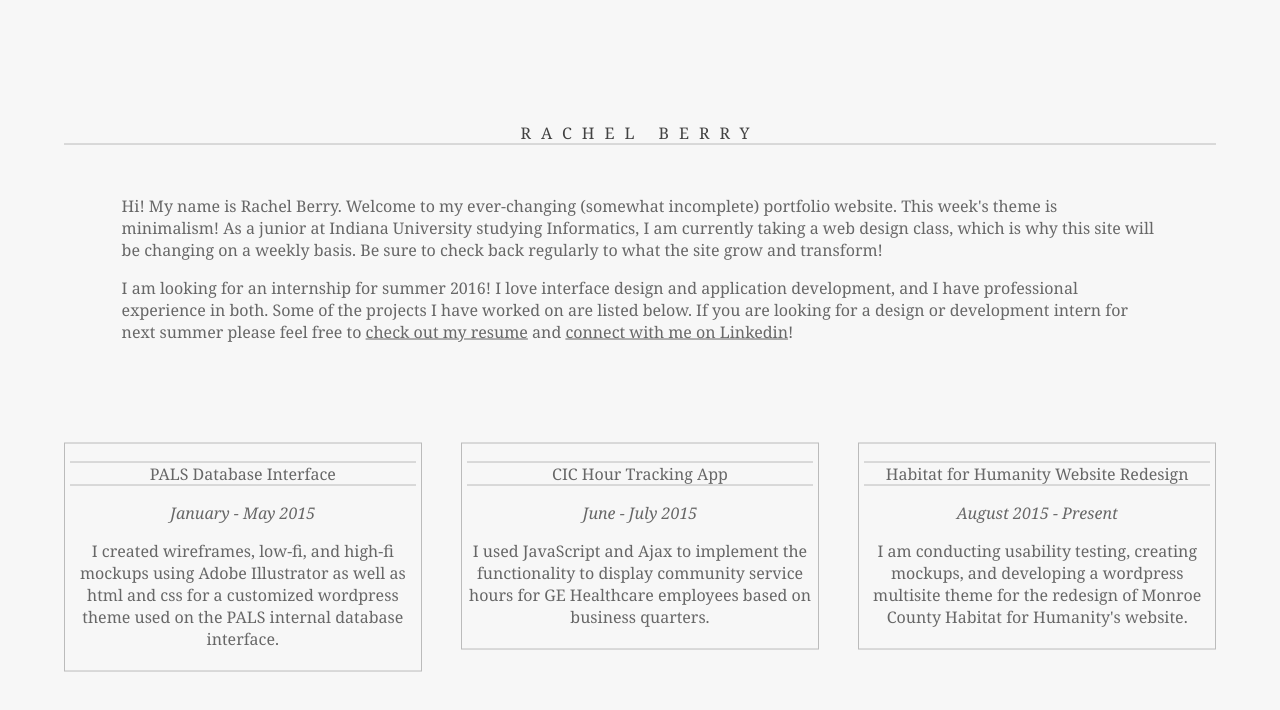
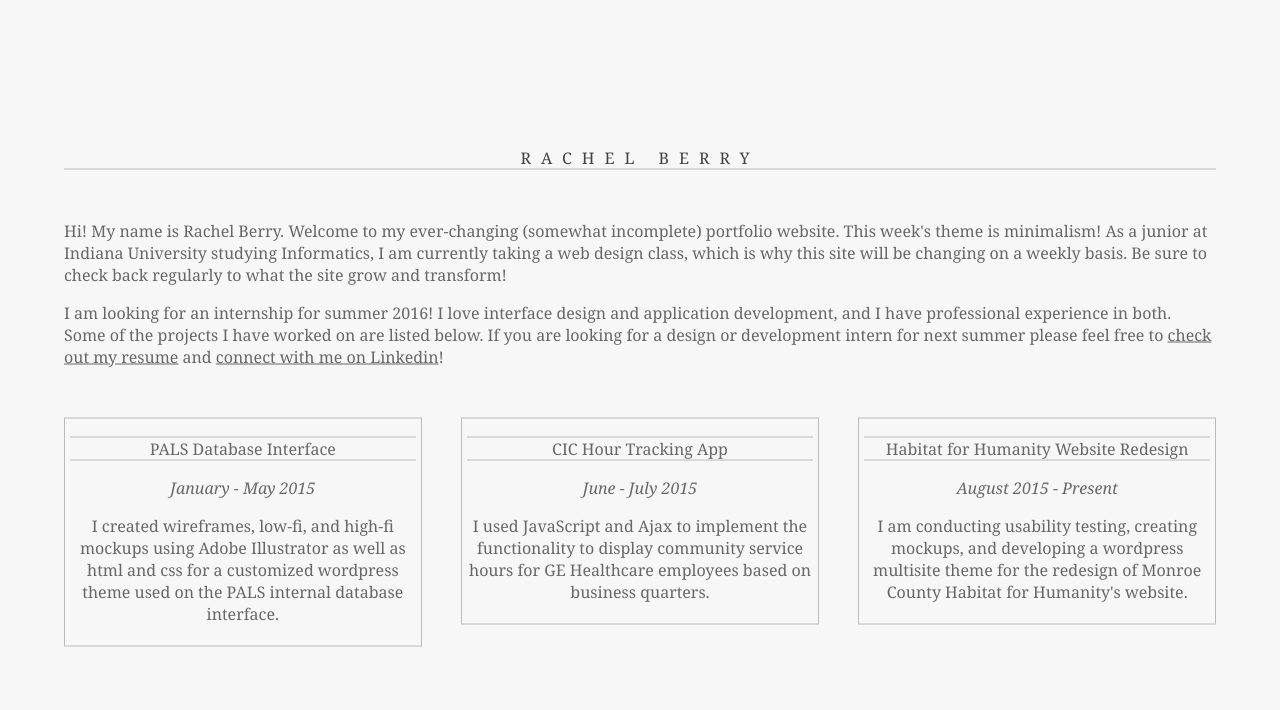
Before and after one commit to rjberry95/rjberry95.github.io, a plain HTML site: page index.html in a window 1280 px wide. Drawn offline with Linux system fonts and the light colour scheme; a script that the page names is missing.

Commit message:
added reset and cleaned files

```diff
--- a/css/style.css
+++ b/css/style.css
@@ -1,5 +1,4 @@
 body {
-  	/*background: -webkit-linear-gradient(white, black);*/
   	background-color: #F7f7f7;
   	color: #676767;
 
@@ -16,8 +15,6 @@ body {
 }
 
 h1 {
-/*	font-family: Helvetica;
-  	font-size: 73px;*/
   	font-family: "Georgia";
   	font-size: 16px;
   	font-weight: lighter;
@@ -27,9 +24,6 @@ h1 {
   	letter-spacing: 10px;
   	border-bottom: 1px solid #bbbbbb;
   	margin-bottom: 50px;
-
-
-/*  	color: #822481;*/
 }
 
 h2 {
@@ -38,15 +32,12 @@ h2 {
   	font-weight: normal;
   	border-top: 1px solid #bbbbbb;
   	border-bottom: 1px solid #bbbbbb;
-/*  	color: #848484;*/
 }
 
 p {
 	font-family: "Georgia";
   	font-size: 16px;
   	font-weight: 200;
-/*  	color: #848484;*/
-  	/*font-family: Helvetica;*/
 }
 
 a{
@@ -59,7 +50,7 @@ a{
 
 .row {
 	text-align: justify;
-	margin-top: 100px;
+	margin-top: 50px;
 }
 
 .row:after {
@@ -70,12 +61,6 @@ a{
 	line-height: 0;
 }
 
-.left {
-	float: left;
-}
-
-
-
 .project {
 	width: 30%;
 	display: inline-block;
@@ -84,13 +69,3 @@ a{
 	text-align: center;
 	padding: 5px;
 }
-
-.content {
-	width: 90%;
-	margin-right: auto;
-	margin-left: auto;
-}
-
-/*a{
-	color: #822481;
-}*/
--- a/index.html
+++ b/index.html
@@ -8,7 +8,9 @@
   <meta name="description" content="Web Design work by Rachel Berry">
   <meta name="author" content="Rachel Berry">
 
+  <link rel="stylesheet" href="css/reset.css?v=1.0">
   <link rel="stylesheet" href="css/style.css?v=1.0">
+
 
   <!--[if lt IE 9]>
   <script src="http://html5shiv.googlecode.com/svn/trunk/html5.js"></script>
@@ -17,12 +19,7 @@
 
 <body>
   <div class="wrapper box">
-<!--       <ul>
-          <li>About Me</li>
-          <li>Code</li>
-          <li>Color</li>
-          <li>Resume</li>
-      </ul> -->
+
 
     	<h1>Rachel Berry</h1>
 
```
Also changed, not shown: css/reset.css (added).
